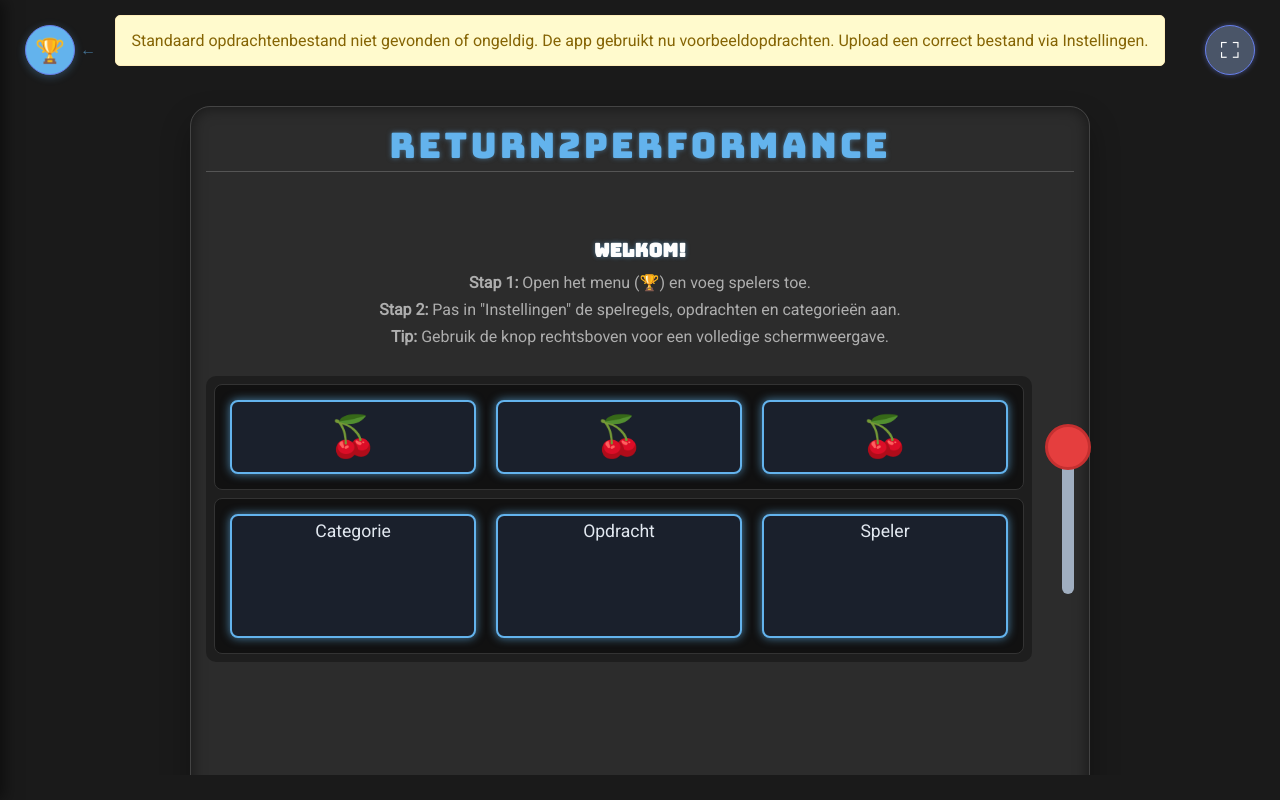
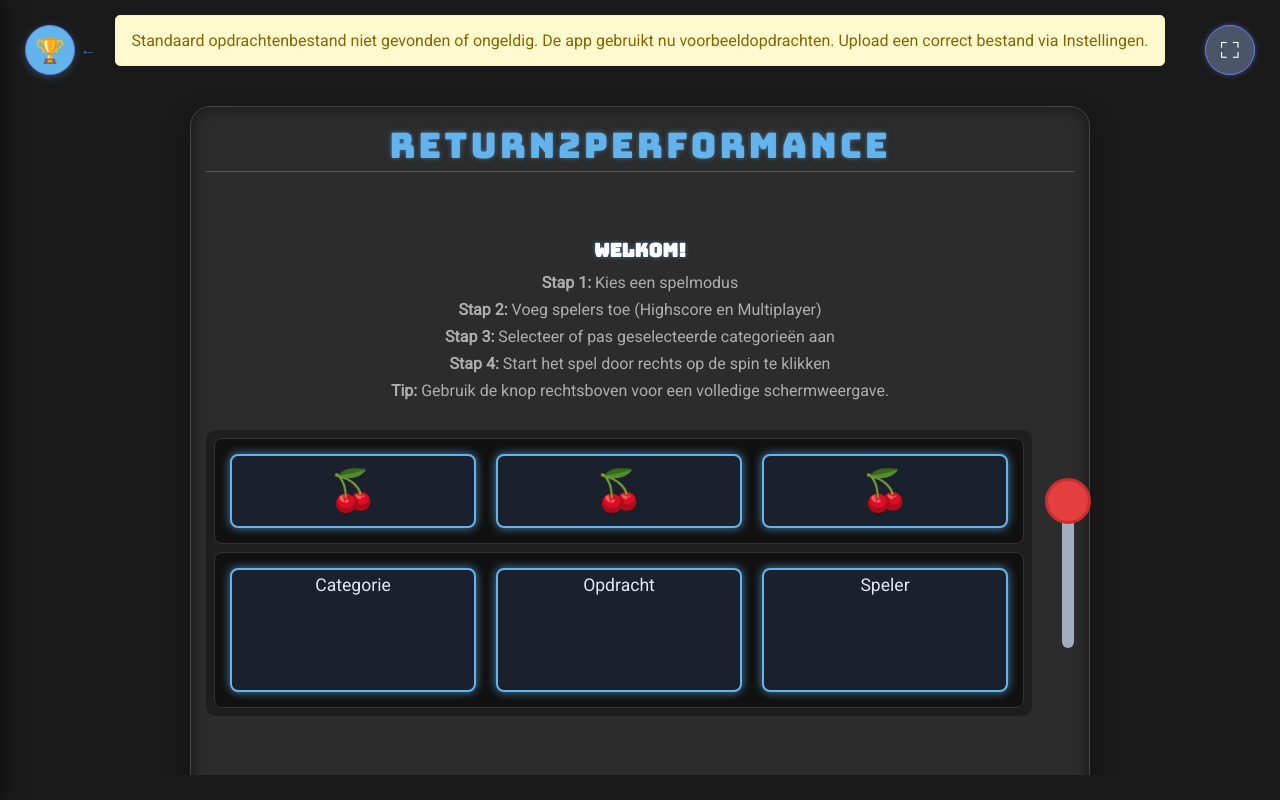
Before and after one commit to BKHANFYSIO/Fruitautomaat-R2P, a React (Vite) app: page / in a window 1280 px wide. Built offline with nearby package versions, Linux system fonts and the light colour scheme; no server answers.

Commit message:
Verbeterde tooltip functionaliteit voor spelmodi knoppen - Duidelijkere namen en betere touch/desktop detectie

```diff
--- a/src/App.tsx
+++ b/src/App.tsx
@@ -761,8 +761,8 @@ const [limietWaarschuwingGenegeerd, setLimietWaarschuwingGenegeerd] = useState(f
     // Vang het geval af waar geen opdrachten beschikbaar zijn
     if (gefilterdeOpdrachten.length === 0) {
       const melding = isSerieuzeLeerModusActief && leermodusType === 'leitner'
-        ? 'Selecteer eerst de categorieën die je wilt leren in het "Leitner Beheer" scherm.'
-        : 'Selecteer eerst categorieën in de "Instellingen".';
+        ? 'Selecteer eerst de categorieën die je wilt leren. Dit kan via de knop "Categorieën aanpassen" in het menu of via "Instellingen".'
+        : 'Selecteer eerst categorieën. Dit kan via de knop "Categorieën aanpassen" in het menu of via "Instellingen".';
 
       setNotificatie({
         zichtbaar: true,
@@ -1781,24 +1781,17 @@ const [limietWaarschuwingGenegeerd, setLimietWaarschuwingGenegeerd] = useState(f
                     </p>
                     <p>Je leerdata wordt automatisch opgeslagen op dit device.</p>
                     <p>Geen naam vereist - focus op leren!</p>
-                    <p><strong>Stap 1:</strong> Pas in "Instellingen" de spelregels, opdrachten en categorieën aan.</p>
+                    <p><strong>Stap 1:</strong> Kies een spelmodus</p>
+                    <p><strong>Stap 2:</strong> Selecteer of pas geselecteerde categorieën aan</p>
+                    <p><strong>Stap 3:</strong> Start het spel door rechts op de spin te klikken</p>
                     <p><strong>Tip:</strong> Gebruik de knop rechtsboven voor een volledige schermweergave.</p>
                   </>
                 ) : (
                   <>
-                    <p>
-                      <strong>Stap 1:</strong>{' '}
-                      {isMobieleWeergave
-                        ? 'Open het menu (🏆) en voeg spelers toe.'
-                        : 'Voeg links in het menu spelers toe.'
-                      }
-                      {gameMode === 'multi' && spelers.length === 1 && (
-                        <span style={{ color: '#ff6b6b', fontWeight: 'bold' }}>
-                          {' '}(Minimaal 2 spelers vereist voor multiplayer)
-                        </span>
-                      )}
-                    </p>
-                    <p><strong>Stap 2:</strong> Pas in "Instellingen" de spelregels, opdrachten en categorieën aan.</p>
+                    <p><strong>Stap 1:</strong> Kies een spelmodus</p>
+                    <p><strong>Stap 2:</strong> Voeg spelers toe (Highscore en Multiplayer)</p>
+                    <p><strong>Stap 3:</strong> Selecteer of pas geselecteerde categorieën aan</p>
+                    <p><strong>Stap 4:</strong> Start het spel door rechts op de spin te klikken</p>
                     <p><strong>Tip:</strong> Gebruik de knop rechtsboven voor een volledige schermweergave.</p>
                   </>
                 )}
--- a/src/components/SpelerInput.css
+++ b/src/components/SpelerInput.css
@@ -344,6 +344,30 @@
   /* Debug styling om te zien of tooltip wordt gerenderd */
   min-height: 50px;
   display: block !important;
+  /* Voeg background toe voor betere zichtbaarheid */
+  background-color: #ffffff;
+  border: 1px solid #e0e0e0;
+}
+
+/* Toon tooltips alleen op desktop/laptop */
+@media (max-width: 768px) {
+  .tooltip {
+    display: none !important;
+  }
+}
+
+/* Verberg tooltips op apparaten zonder hover ondersteuning */
+@media (hover: none) {
+  .tooltip {
+    display: none !important;
+  }
+}
+
+/* Verberg tooltips op apparaten met coarse pointer (touch) */
+@media (pointer: coarse) {
+  .tooltip {
+    display: none !important;
+  }
 }
 
 .tooltip-top {
--- a/src/components/SpelerInput.tsx
+++ b/src/components/SpelerInput.tsx
@@ -35,6 +35,25 @@ const TooltipButton = ({
   const [showTooltip, setShowTooltip] = useState(false);
   const pressTimer = useRef<number | null>(null);
 
+  // Effect om tooltip te sluiten bij klikken buiten de knop
+  useEffect(() => {
+    const handleClickOutside = (event: MouseEvent) => {
+      if (showTooltip && isTouchDevice()) {
+        // Check of de klik buiten de knop container was
+        const target = event.target as Element;
+        const container = target.closest('.mode-button-container');
+        if (!container) {
+          setShowTooltip(false);
+        }
+      }
+    };
+
+    if (showTooltip && isTouchDevice()) {
+      document.addEventListener('click', handleClickOutside);
+      return () => document.removeEventListener('click', handleClickOutside);
+    }
+  }, [showTooltip]);
+
   const handlePressStart = () => {
     pressTimer.current = window.setTimeout(() => {
       setShowTooltip(true);
@@ -45,28 +64,36 @@ const TooltipButton = ({
     if (pressTimer.current) {
       clearTimeout(pressTimer.current);
       pressTimer.current = null;
+      // Tooltip blijft open totdat gebruiker ergens anders tikt
+      // We verbergen hem niet automatisch meer
     }
-    // Verberg de tooltip na een korte vertraging, zodat de gebruiker de inhoud kan zien
-    setTimeout(() => setShowTooltip(false), 2000);
   };
 
   const handleClick = () => {
-    if (!showTooltip) {
-      onClick();
+    // Als tooltip open is, sluit deze eerst
+    if (showTooltip) {
+      setShowTooltip(false);
+      return;
     }
+    // Anders voer de normale klik actie uit
+    onClick();
   };
 
-  // Detecteer of het een touch-apparaat is
-  const isTouchDevice = () => 'ontouchstart' in window || navigator.maxTouchPoints > 0;
+  // Detecteer of het een touch-apparaat is - vereenvoudigde versie
+  const isTouchDevice = () => {
+    // Alleen checken voor touch events, niet voor viewport width
+    return 'ontouchstart' in window || navigator.maxTouchPoints > 0;
+  };
 
   return (
     <div
       className="mode-button-container"
-      onMouseEnter={!isTouchDevice() ? () => setShowTooltip(true) : undefined}
-      onMouseLeave={!isTouchDevice() ? () => setShowTooltip(false) : undefined}
+      onMouseEnter={() => setShowTooltip(true)}
+      onMouseLeave={() => setShowTooltip(false)}
       onTouchStart={isTouchDevice() ? handlePressStart : undefined}
       onTouchEnd={isTouchDevice() ? handlePressEnd : undefined}
       onTouchCancel={isTouchDevice() ? handlePressEnd : undefined}
+      onMouseDown={() => setShowTooltip(false)}
     >
       <button
         className={`mode-button ${activeMode === mode ? 'active' : ''}`}
@@ -199,7 +226,7 @@ export const SpelerInput = ({
           onClick={handleHighscoreSelect}
           isSpelGestart={isSpelGestart}
           icon="🏆"
-          text="Highscore"
+          text="Highscore Modus"
           tooltipContent={
             <div className="tooltip-content">
               <h4>🏆 Highscore Modus</h4>
@@ -215,7 +242,7 @@ export const SpelerInput = ({
           onClick={handleMultiplayerSelect}
           isSpelGestart={isSpelGestart}
           icon="👥"
-          text="Multiplayer"
+          text="Multiplayer Modus"
           tooltipContent={
             <div className="tooltip-content">
               <h4>👥 Multiplayer Modus</h4>
@@ -247,7 +274,7 @@ export const SpelerInput = ({
           onClick={handleLeitnerSelect}
           isSpelGestart={isSpelGestart}
           icon="🔄"
-          text="Leitner"
+          text="Leitner Leermodus"
           tooltipContent={
             <div className="tooltip-content">
               <h4>🔄 Leitner Leermodus</h4>
```
